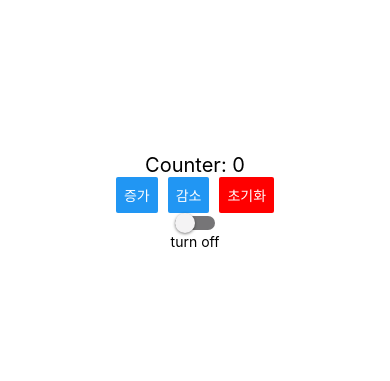
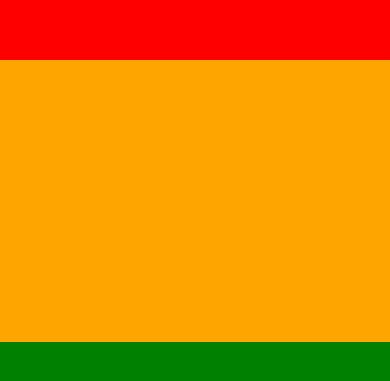
Before and after one commit to pki071120/RN-weather-app, a React Native app: screen / in a window 390 px wide. Shown: the part 221-602 px from the top of the page. Built offline with nearby package versions, Linux system fonts and the light colour scheme.

Commit message:
flex layout

```diff
--- a/App.js
+++ b/App.js
@@ -3,34 +3,11 @@ import React, { useState } from "react";
 import { StyleSheet, Text, View, Button, Switch } from "react-native";
 
 export default function App() {
-	const [number, setNumber] = useState(0);
-	const [isEnabled, setIsEnabled] = useState(false);
-	const toggleSwitch = () => setIsEnabled((previousState) => !previousState);
 	return (
 		<View style={styles.container}>
-			<Text style={{ fontSize: 20 }}>Counter: {number}</Text>
-			<View style={{ flexDirection: "row", gap: 10 }}>
-				<Button title="증가" onPress={() => setNumber((cur) => (cur += 1))} />
-				<Button title="감소" onPress={() => setNumber((cur) => (cur -= 1))} />
-				<Button
-					style={{ color: "black" }}
-					color={"red"}
-					title="초기화"
-					onPress={() => setNumber((cur) => (cur = 0))}
-				/>
-			</View>
-			<Switch
-				trackColor={{ true: "#81b0ff", false: "#767577" }}
-				thumbColor={isEnabled ? "#f5dd4b" : "#f4f3f4"}
-				ios_backgroundColor="#3e3e3e"
-				onChange={() => {
-					setNumber(number + 1);
-				}}
-				onValueChange={toggleSwitch}
-				value={isEnabled}
-			/>
-			<Text>turn {isEnabled ? "on" : "off"}</Text>
-			<Text style={styles.text}>{number < 50 ? "" : "hello, user?"}</Text>
+			<View style={{ flex: 1, backgroundColor: "red" }}></View>
+			<View style={{ flex: 1, backgroundColor: "orange" }}></View>
+			<View style={{ flex: 1, backgroundColor: "green" }}></View>
 			<StatusBar barStyle="light-content" style="light" />
 		</View>
 	);
@@ -39,12 +16,5 @@ export default function App() {
 const styles = StyleSheet.create({
 	container: {
 		flex: 1,
-		backgroundColor: "#fff",
-		alignItems: "center",
-		justifyContent: "center",
-	},
-	text: {
-		fontSize: 40,
-		color: "#333",
 	},
 });
```
